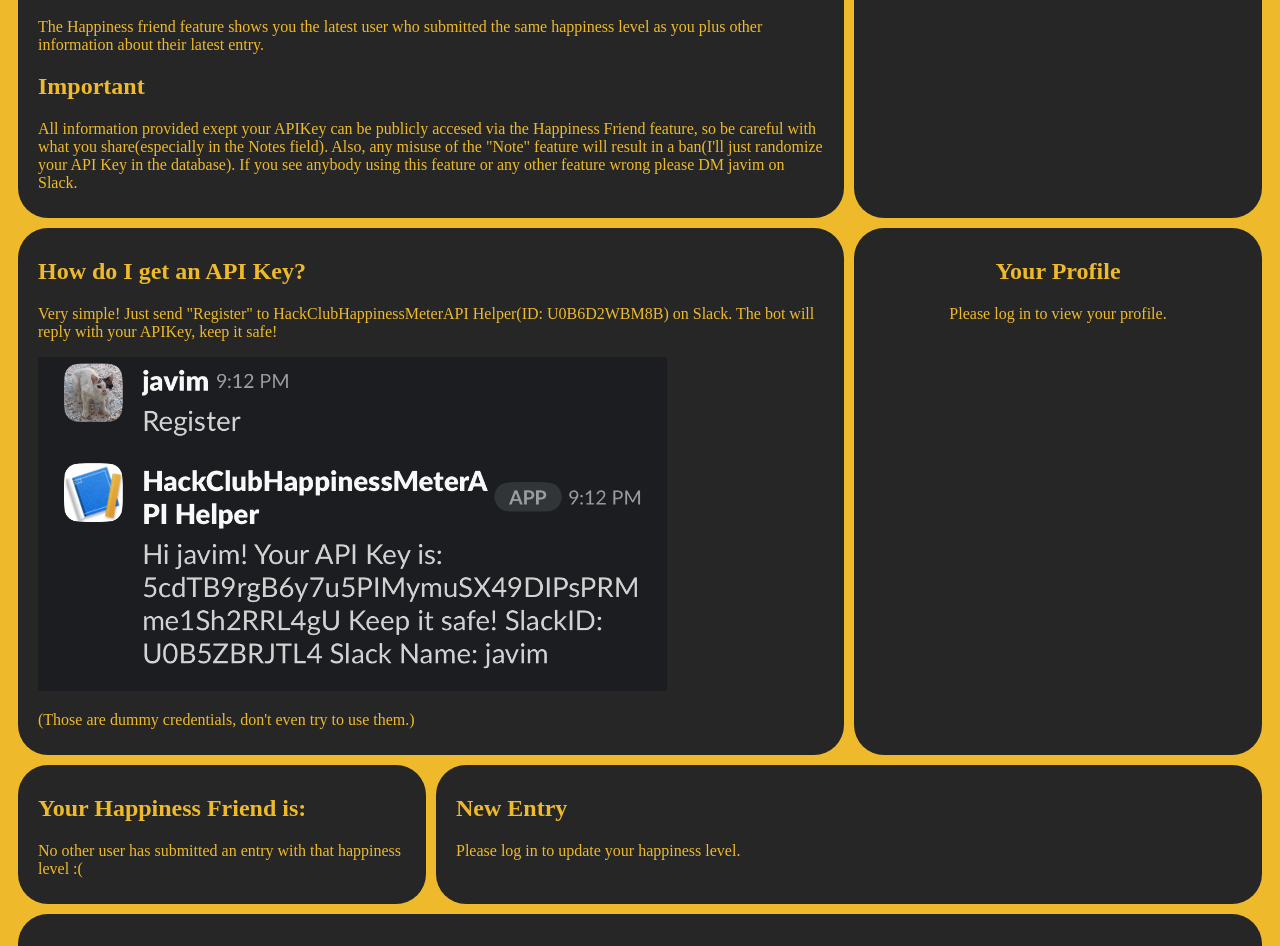
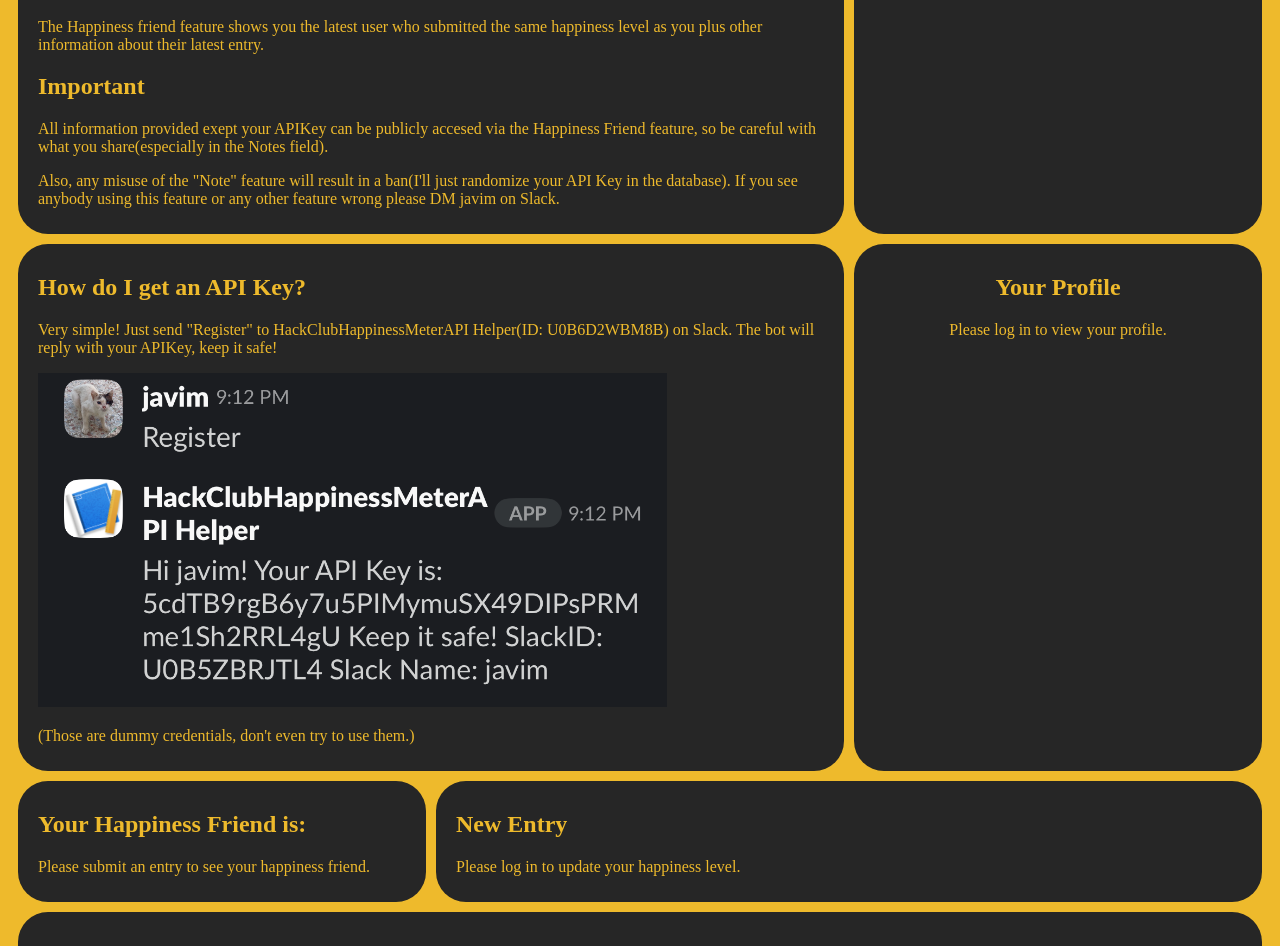
Before and after one commit to javiermm8/HackClub-Happiness-Meter-Frontend, a React (Vite) app: page / in a window 1280 px wide. Shown: the part 460-1406 px from the top of the page. Built offline with nearby package versions, Linux system fonts and the light colour scheme; no server answers; a web font is replaced by a local one.

Commit message:
Add error messages for every request.

```diff
--- a/src/App.jsx
+++ b/src/App.jsx
@@ -29,6 +29,7 @@
 
   const [statusOK, setStatusOK] = useState(false);
 
+  const [friendOK, setFriendOK] = useState(true);
   const [friendExists, setFriendExists] = useState(false);
   const [friendMessage, setFriendMessage] = useState("");
 
@@ -124,6 +125,7 @@
       }
 
       if (!response.ok) {
+        setAuthed("something-wrong-authed");
         throw new Error("Network response was not ok: " + response.status);
       }
 
@@ -138,6 +140,7 @@
       setNumberOfEntries(data.NumberOfEntries);
       setLatestNote(data.LatestNote);
     } catch (error) {
+      setAuthed("something-wrong-authed");
       console.error("GET profile error:", error);
     }
   }
@@ -162,6 +165,7 @@
 
       if (!response.ok) {
         setEntrySuccess("bad-entry");
+        setFriendOK(false);
         throw new Error("Network response was not ok: " + response.status);
       }
 
@@ -170,6 +174,7 @@
       await loadProfile({ slackID, apiKey });
     } catch (error) {
       setEntrySuccess("bad-entry");
+      setFriendOK(false);
       console.error("POST new entry error:", error);
     }
   };
@@ -182,18 +187,22 @@
       );
 
       if (response.status === 404) {
+        setFriendOK(true);
         setFriendExists(false);
         return;
       }
 
       const data = await response.json();
+      setFriendOK(true);
       setFriendExists(true);
       setFriendMessage(data?.message ?? "");
 
       if (!response.ok) {
+        setFriendOK(false);
         throw new Error("Network response was not ok: " + response.status);
       }
     } catch (error) {
+      setFriendOK(false);
       console.error("GET happinessFriend error:", error);
     }
   }
@@ -216,6 +225,7 @@
           userNumberOfEntries={userNumberOfEntries}
         />
         <Friend
+          friendOK={friendOK}
           entrySuccess={entrySuccess}
           friendExists={friendExists}
           friendMessage={friendMessage}
--- a/src/components/Auth.jsx
+++ b/src/components/Auth.jsx
@@ -30,6 +30,11 @@
         {authed == "bad-authed" && (
           <small className="bad-auth">Incorrect SlackID or API Key.</small>
         )}
+        {authed == "something-wrong-authed" && (
+          <small className="bad-auth">
+            Something went wrong, please try again later.
+          </small>
+        )}
         {authed == "authed" && (
           <small className="authed">Loged in! Scroll down :)</small>
         )}
--- a/src/components/Friend.jsx
+++ b/src/components/Friend.jsx
@@ -1,14 +1,26 @@
-export default function Friend({ entrySuccess, friendExists, friendMessage }) {
+export default function Friend({
+  friendOK,
+  entrySuccess,
+  friendExists,
+  friendMessage,
+}) {
   return (
     <div className="friend">
       <h2>Your Happiness Friend is:</h2>
-      {!entrySuccess && (
+
+      {console.log(friendOK, entrySuccess, friendExists)}
+
+      {!friendOK && <p>Unable to find your happiness friend :(</p>}
+
+      {entrySuccess === "no-entry" && (
         <p>Please submit an entry to see your happiness friend.</p>
       )}
-      {entrySuccess && !friendExists && (
+
+      {entrySuccess === "good-entry" && !friendExists && (
         <p>No other user has submitted an entry with that happiness level :(</p>
       )}
-      {entrySuccess && friendExists && <p>{friendMessage}</p>}
+
+      {entrySuccess === "good-entry" && friendExists && <p>{friendMessage}</p>}
     </div>
   );
 }
--- a/src/components/Intro.jsx
+++ b/src/components/Intro.jsx
@@ -27,7 +27,7 @@
         "Update Happiness!". Your profile will now display some stats and you'll
         be able to see your happiness friend.
       </p>
-      <h3>What is a "Happiness Friend"</h3>
+      <h3>What is a "Happiness Friend"?</h3>
       <p>
         The Happiness friend feature shows you the latest user who submitted the
         same happiness level as you plus other information about their latest
@@ -37,10 +37,12 @@
       <p>
         All information provided exept your APIKey can be publicly accesed via
         the Happiness Friend feature, so be careful with what you
-        share(especially in the Notes field). Also, any misuse of the "Note"
-        feature will result in a ban(I'll just randomize your API Key in the
-        database). If you see anybody using this feature or any other feature
-        wrong please DM javim on Slack.
+        share(especially in the Notes field).
+      </p>
+      <p>
+        Also, any misuse of the "Note" feature will result in a ban(I'll just
+        randomize your API Key in the database). If you see anybody using this
+        feature or any other feature wrong please DM javim on Slack.
       </p>
     </div>
   );
```
